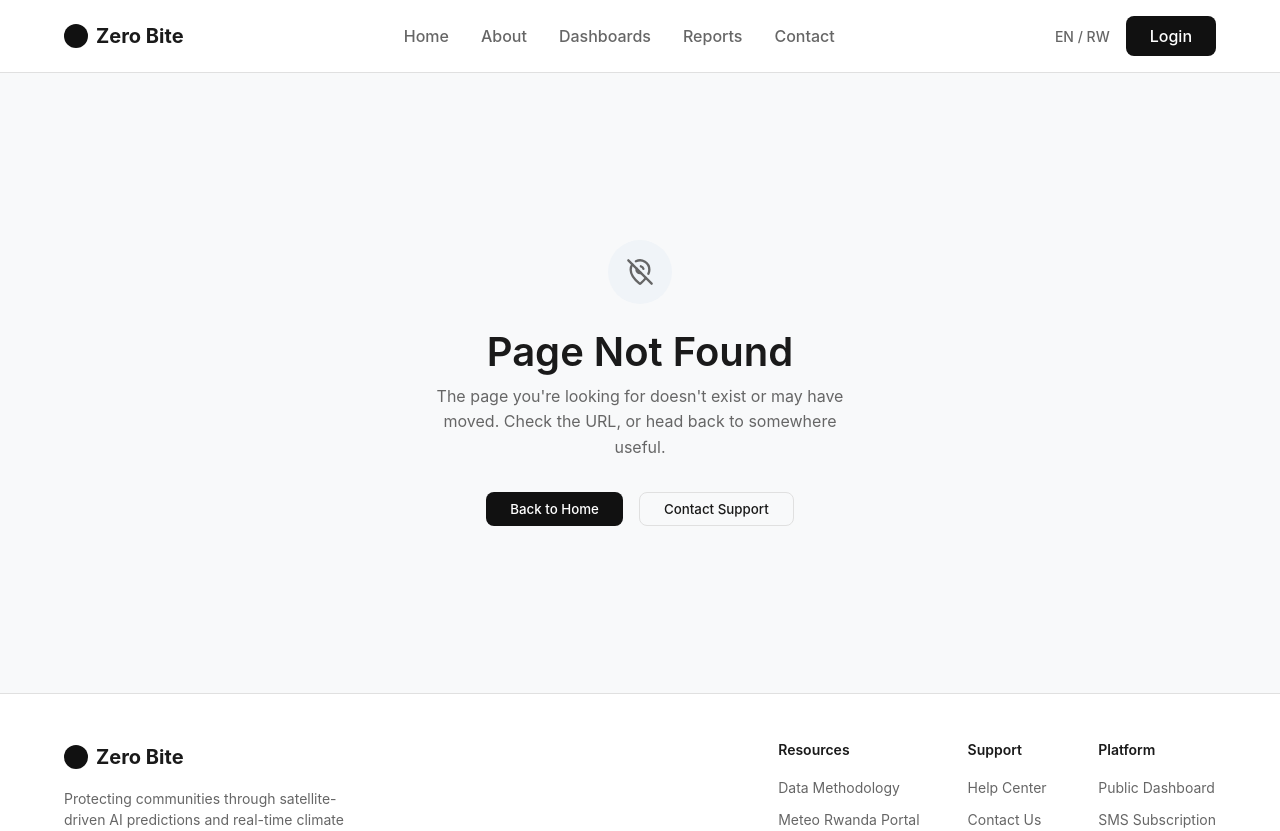
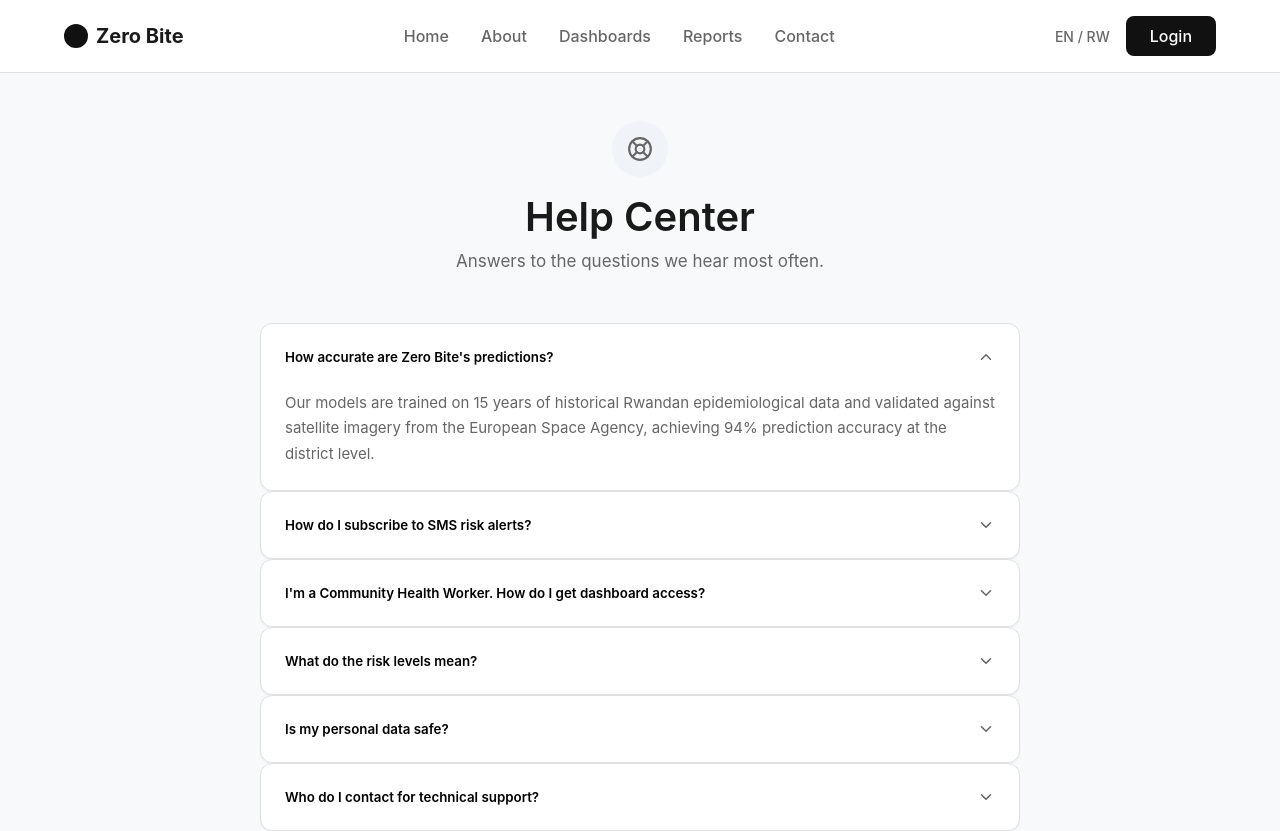
Before and after one commit to Aubierge-codes/Zero-bite, a React (Vite) app in the folder frontend/: page /help in a window 1280 px wide. Shown: the top 831 px of the page. Built offline with nearby package versions, Linux system fonts and the light colour scheme.

Commit message:
Add missing /help page with working FAQ accordion, wire up dead link
'Help Center' pointed at '#'. Adds a real Help Center page with six
common questions in an expand/collapse accordion (not just static
text) and a Contact CTA, wires the route and title, and points the
footer link at it.

```diff
--- a/frontend/src/App.tsx
+++ b/frontend/src/App.tsx
@@ -8,6 +8,7 @@ import Dashboards from './pages/Dashboards/Dashboards';
 import Contact from './pages/Contact/Contact';
 import Privacy from './pages/Privacy/Privacy';
 import Terms from './pages/Terms/Terms';
+import Help from './pages/Help/Help';
 import Login from './pages/Login/Login';
 import NotFound from './pages/NotFound/NotFound';
 import NationalDashboard from './pages/NationalDashboard/NationalDashboard';
@@ -33,6 +34,7 @@ export default function App() {
           <Route path="/contact" element={<Contact />} />
           <Route path="/privacy" element={<Privacy />} />
           <Route path="/terms" element={<Terms />} />
+          <Route path="/help" element={<Help />} />
           <Route path="/login" element={<Login />} />
           <Route path="/public" element={<PublicDashboard />} />
           <Route path="*" element={<NotFound />} />
--- a/frontend/src/components/DocumentTitle.tsx
+++ b/frontend/src/components/DocumentTitle.tsx
@@ -8,6 +8,7 @@ const pageTitles: Record<string, string> = {
   '/contact': 'Contact — Zero Bite',
   '/privacy': 'Privacy Policy — Zero Bite',
   '/terms': 'Terms of Service — Zero Bite',
+  '/help': 'Help Center — Zero Bite',
   '/login': 'Login — Zero Bite',
   '/public': 'Public Risk Portal — Zero Bite',
   '/national': 'National Dashboard — Zero Bite',
--- a/frontend/src/layouts/PublicLayout.tsx
+++ b/frontend/src/layouts/PublicLayout.tsx
@@ -54,7 +54,7 @@ export default function PublicLayout() {
              <div className={styles.footerColumn}>
                 <h4>Support</h4>
                 <ul>
-                  <li><a href="#">Help Center</a></li>
+                  <li><Link to="/help">Help Center</Link></li>
                   <li><Link to="/contact">Contact Us</Link></li>
                   <li><Link to="/login">Admin Login</Link></li>
                 </ul>
--- /dev/null
+++ b/frontend/src/pages/Help/Help.tsx
@@ -0,0 +1,76 @@
+import { useState } from 'react';
+import { useNavigate } from 'react-router-dom';
+import { ChevronDown, LifeBuoy } from 'lucide-react';
+
+const faqs = [
+  {
+    question: "How accurate are Zero Bite's predictions?",
+    answer: 'Our models are trained on 15 years of historical Rwandan epidemiological data and validated against satellite imagery from the European Space Agency, achieving 94% prediction accuracy at the district level.',
+  },
+  {
+    question: 'How do I subscribe to SMS risk alerts?',
+    answer: "Visit the Public Portal, search for your district, and use the \"Subscribe Free\" form -- or use the \"Subscribe to Local Alerts\" box on the homepage. No smartphone required, and you can unsubscribe any time by texting STOP.",
+  },
+  {
+    question: "I'm a Community Health Worker. How do I get dashboard access?",
+    answer: "Platform accounts are issued by your District Health Office. Reach out through our Contact page and we'll connect you with the right district administrator.",
+  },
+  {
+    question: 'What do the risk levels mean?',
+    answer: 'Low (0-25): minimal breeding conditions observed. Elevated (26-50): conditions favorable for mosquito activity. High (51-75): high probability of malaria transmission. Critical (76-100): immediate preventive action required.',
+  },
+  {
+    question: 'Is my personal data safe?',
+    answer: 'Yes. We only collect what is needed to deliver alerts and never sell personal data to third parties. See our Privacy Policy for the full details.',
+  },
+  {
+    question: 'Who do I contact for technical support?',
+    answer: 'Email support@zerobite.rw, or use the Technical Support channel on our Contact page -- we typically respond within one business day.',
+  },
+];
+
+export default function Help() {
+  const navigate = useNavigate();
+  const [openIndex, setOpenIndex] = useState<number | null>(0);
+
+  return (
+    <div className="container" style={{ padding: 'var(--spacing-2xl) 0', maxWidth: '760px' }}>
+      <div style={{ textAlign: 'center', marginBottom: 'var(--spacing-2xl)' }}>
+        <div style={{ width: '56px', height: '56px', borderRadius: '50%', backgroundColor: '#F0F4F8', display: 'flex', alignItems: 'center', justifyContent: 'center', margin: '0 auto var(--spacing-md)', color: 'var(--color-text-secondary)' }}>
+          <LifeBuoy size={26} />
+        </div>
+        <h1 style={{ fontSize: '2.5rem', marginBottom: '0.5rem' }}>Help Center</h1>
+        <p style={{ color: 'var(--color-text-secondary)', fontSize: '1.0625rem' }}>Answers to the questions we hear most often.</p>
+      </div>
+
+      <div className="flex-col gap-md">
+        {faqs.map((faq, i) => {
+          const isOpen = openIndex === i;
+          return (
+            <div key={faq.question} className="card" style={{ padding: 0, overflow: 'hidden' }}>
+              <button
+                onClick={() => setOpenIndex(isOpen ? null : i)}
+                className="flex justify-between items-center"
+                style={{ width: '100%', padding: 'var(--spacing-lg)', textAlign: 'left', fontWeight: 600, gap: 'var(--spacing-md)' }}
+              >
+                <span>{faq.question}</span>
+                <ChevronDown size={18} style={{ flexShrink: 0, transform: isOpen ? 'rotate(180deg)' : 'none', transition: 'transform var(--transition-fast)', color: 'var(--color-text-secondary)' }} />
+              </button>
+              {isOpen && (
+                <p style={{ padding: '0 var(--spacing-lg) var(--spacing-lg)', color: 'var(--color-text-secondary)', lineHeight: 1.7, fontSize: '0.9375rem' }}>
+                  {faq.answer}
+                </p>
+              )}
+            </div>
+          );
+        })}
+      </div>
+
+      <div className="card" style={{ marginTop: 'var(--spacing-2xl)', textAlign: 'center' }}>
+        <h3 style={{ fontSize: '1.125rem', marginBottom: '0.5rem' }}>Still need help?</h3>
+        <p style={{ color: 'var(--color-text-secondary)', marginBottom: 'var(--spacing-lg)' }}>Our team is happy to walk you through it directly.</p>
+        <button className="btn-primary" onClick={() => navigate('/contact')}>Contact Our Team</button>
+      </div>
+    </div>
+  );
+}
```
